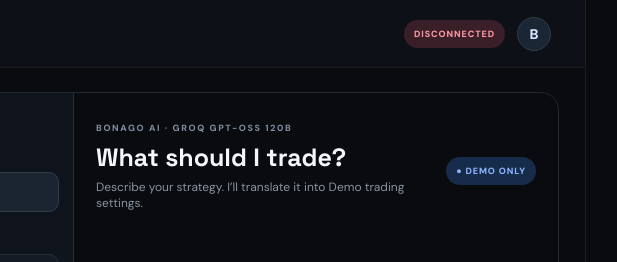
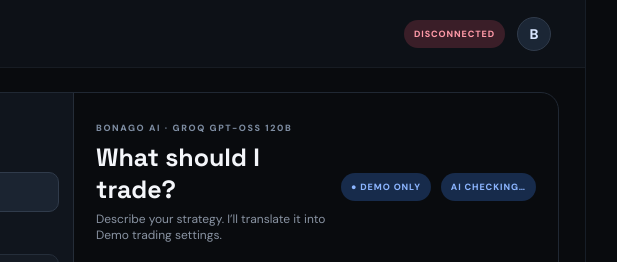
Before and after one commit to jamesbishopemmanuel299-source/bonago, a website: page index.html in a window 1280 px wide. Shown: the top 262 px of the page, 434-1051 px from the left. Drawn offline with Linux system fonts and the light colour scheme; no server answers.

Commit message:
Add visible Groq AI connection status

```diff
--- a/index.html
+++ b/index.html
@@ -32,7 +32,7 @@
       <button class="assistant-side-link" data-jump="trading">▤ Advanced controls</button>
     </aside>
     <div class="assistant-main">
-      <div class="assistant-heading"><div><span class="eyebrow">BONAGO AI · GROQ GPT-OSS 120B</span><h1>What should I trade?</h1><p class="muted">Describe your strategy. I’ll translate it into Demo trading settings.</p></div><span class="demo-chip">● DEMO ONLY</span></div>
+      <div class="assistant-heading"><div><span class="eyebrow">BONAGO AI · GROQ GPT-OSS 120B</span><h1>What should I trade?</h1><p class="muted">Describe your strategy. I’ll translate it into Demo trading settings.</p></div><span class="demo-chip">● DEMO ONLY</span><span id="aiConnectionStatus" class="demo-chip">AI CHECKING…</span></div>
       <div class="assistant-chat" id="assistantMessages" aria-live="polite"><div class="chat-welcome"><div class="chat-spark">✦</div><h2>Trade with a clear plan.</h2><p>Paste a trading command below. I can configure your market, stake, duration and risk limits, analyse signals, and start or stop Demo automation.</p><div class="chat-suggestions"><button data-prompt="Analyse Volatility 75 on the 1-minute timeframe. Set stake to $1, max 5 trades, stop after $5 loss or $3 profit. Do not start yet.">Configure a cautious V75 strategy</button><button data-prompt="Start Demo trading on Volatility 100 with $1 stake, 1-minute candles, maximum 3 trades, $3 loss limit and $2 profit target.">Start a Demo strategy</button><button data-prompt="Stop the trading bot immediately.">Stop the bot</button></div></div></div>
       <div class="chat-composer"><textarea id="assistantCommand" rows="2" placeholder="Paste your trading command… e.g. Trade V75 with $1 stake and stop at $5 loss"></textarea><button id="sendCommand" aria-label="Send command">↑</button></div>
       <div class="chat-footnote">BONAGO only connects to Deriv Demo accounts. Starting automation still requires confirmation. AI signals can be wrong; risk limits apply.</div>
```
